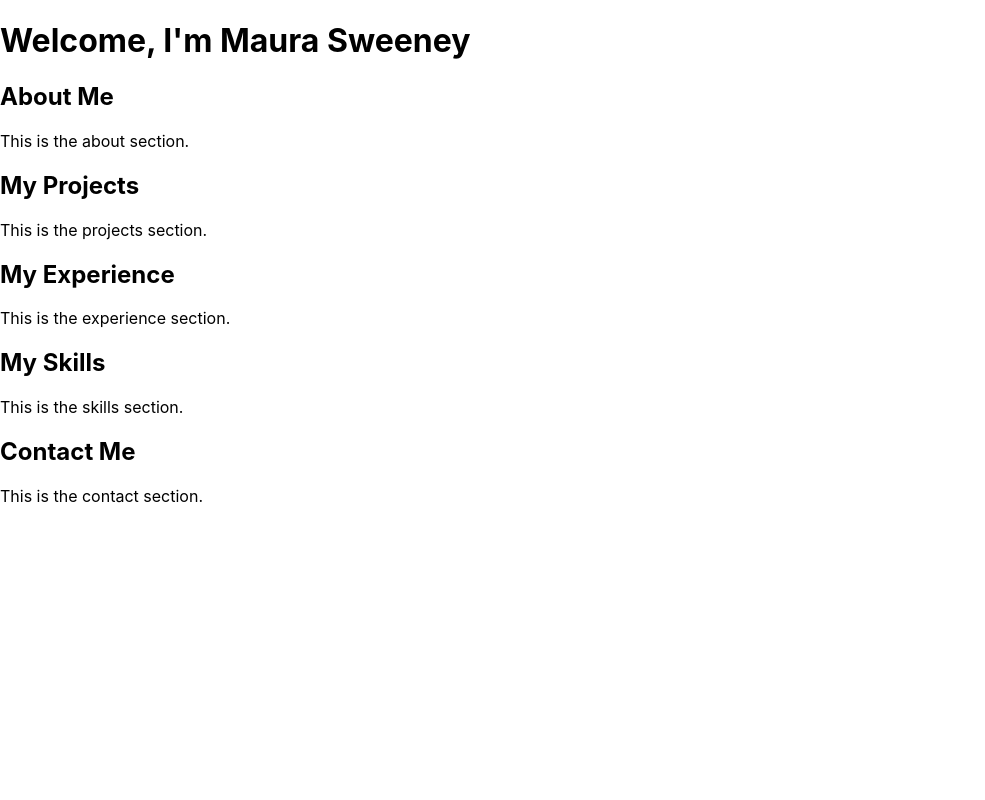
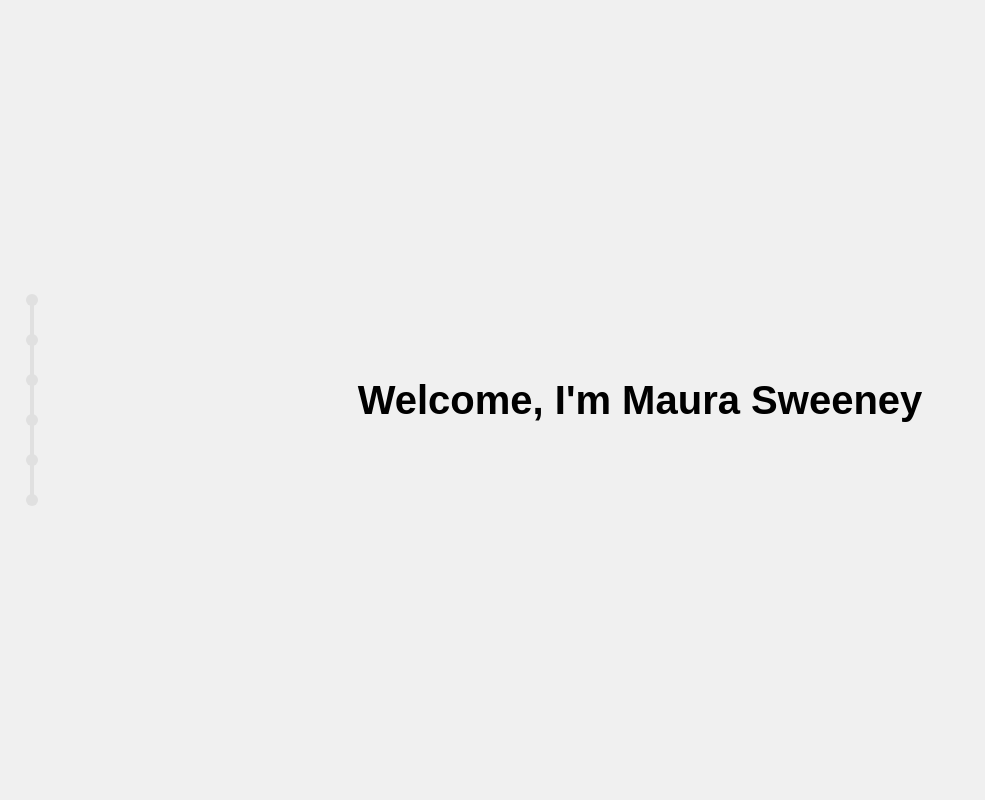
Before and after one commit to maurasweeney1/portfolio, a React (Create React App) app: page / in a window 1280 px wide. Shown: the top 800 px of the page, without its empty margins (0-985 px from the left). Built offline with nearby package versions, Linux system fonts and the light colour scheme.

Commit message:
styling layout

```diff
--- a/src/App.css
+++ b/src/App.css
@@ -0,0 +1,255 @@
+* {
+  margin: 0;
+  padding: 0;
+  box-sizing: border-box;
+}
+
+body {
+  font-family: Arial, sans-serif;
+  line-height: 1.6;
+  scroll-behavior: smooth;
+}
+
+/* Welcome Section */
+.welcome-section {
+  height: 100vh;
+  display: flex;
+  flex-direction: column;
+  justify-content: center;
+  align-items: center;
+  text-align: center;
+  background: #f0f0f0;
+  position: relative;
+}
+
+.welcome-section h1 {
+  font-size: 2.5rem;
+}
+
+.welcome-section .name span {
+  display: inline-block;
+  opacity: 0;
+  transform: translateY(-50px);
+  animation: dropIn 0.5s ease forwards;
+}
+
+.welcome-section .name span:nth-child(1) {
+  animation-delay: 0.1s;
+}
+
+.welcome-section .name span:nth-child(2) {
+  animation-delay: 0.2s;
+}
+
+.welcome-section .name span:nth-child(3) {
+  animation-delay: 0.3s;
+}
+
+.welcome-section .name span:nth-child(4) {
+  animation-delay: 0.4s;
+}
+
+.welcome-section .name span:nth-child(5) {
+  animation-delay: 0.5s;
+}
+
+.welcome-section .name span:nth-child(6) {
+  animation-delay: 0.6s;
+}
+
+.welcome-section .name span:nth-child(7) {
+  animation-delay: 0.7s;
+}
+
+.welcome-section .name span:nth-child(8) {
+  animation-delay: 0.8s;
+}
+
+.welcome-section .name span:nth-child(9) {
+  animation-delay: 0.9s;
+}
+
+.welcome-section .name span:nth-child(10) {
+  animation-delay: 1.0s;
+}
+
+.welcome-section .name span:nth-child(11) {
+  animation-delay: 1.1s;
+}
+
+.welcome-section .name span:nth-child(12) {
+  animation-delay: 1.2s;
+
+}.welcome-section .name span:nth-child(13) {
+  animation-delay: 1.3s;
+}
+
+@keyframes dropIn {
+  to {
+    opacity: 1;
+    transform: translateY(0);
+  }
+}
+
+/* Sections */
+section {
+  height: 100vh;
+  padding: 50px;
+  background: #ffffff;
+  border-bottom: 1px solid #ddd;
+}
+
+section:nth-child(even) {
+  background: #f9f9f9;
+}
+
+h2 {
+  font-size: 2rem;
+  margin-bottom: 20px;
+}
+
+.slide-in {
+  opacity: 0;
+  transform: translateX(-50px);
+  transition: opacity 0.5s ease, transform 0.5s ease;
+}
+
+.slide-in.visible {
+  opacity: 1;
+  transform: translateX(0);
+}
+
+/* Sidebar Progress Bar */
+.progress-container {
+  position: fixed;
+  left: 20px;
+  top: 50%;
+  transform: translateY(-50%);
+  width: 24px;
+  height: 200px;
+  z-index: 1000;
+  display: flex;
+  justify-content: center;
+}
+
+.progress-line {
+  position: absolute;
+  width: 4px;
+  height: 100%;
+  background: #e0e0e0;
+}
+
+.progress-line::before {
+  content: '';
+  position: absolute;
+  top: 0;
+  left: 0;
+  width: 100%;
+  height: 100%;
+  background: #e0e0e0;
+}
+
+.progress-line::after {
+  content: '';
+  position: absolute;
+  top: 0;
+  left: 0;
+  width: 100%;
+  height: var(--progress-height, 0%);
+  background: #007acc;
+}
+
+.section-markers {
+  position: absolute;
+  width: 100%;
+  height: 100%;
+}
+
+.section-marker {
+  position: absolute;
+  width: 24px;
+  height: 24px;
+  cursor: pointer;
+  display: flex;
+  justify-content: center;
+  align-items: center;
+}
+
+.section-marker::after {
+  content: '';
+  width: 12px;
+  height: 12px;
+  background: #e0e0e0;
+  border-radius: 50%;
+  transition: all 0.3s ease;
+}
+
+.section-marker.active::after {
+  background: #007acc;
+}
+
+.section-title {
+  position: absolute;
+  left: 20px;
+  top: 50%;
+  white-space: nowrap;
+  background: #fff;
+  padding: 4px 8px;
+  border-radius: 4px;
+  font-size: 14px;
+  color: #333;
+  opacity: 0;
+  pointer-events: none;
+  transition: opacity 0.2s ease;
+  box-shadow: 0 2px 4px rgba(0, 0, 0, 0.1);
+  transition: opacity 0.3s ease;
+}
+
+.section-marker.current .section-title {
+  animation: fadeInOut 2s ease forwards;
+}
+
+.section-marker:hover .section-title {
+  opacity: 1;
+}
+
+.section-marker.active::before {
+  content: '';
+  position: absolute;
+  bottom: 50%;
+  left: 50%;
+  transform: translateX(-50%);
+  width: 4px;
+  background: #007acc;
+  height: 100vh; /* 100% */
+  z-index: -1;
+}
+
+.section-marker:not(.active)+.section-marker.active::before {
+  display: none;
+}
+
+@media (prefers-reduced-motion: reduce) {
+  .slide-in {
+    opacity: 1;
+    transform: none;
+  }
+}
+
+@keyframes fadeInOut {
+  0% {
+    opacity: 0;
+  }
+
+  20% {
+    opacity: 1;
+  }
+
+  80% {
+    opacity: 1;
+  }
+
+  100% {
+    opacity: 0;
+  }
+}
--- a/src/App.js
+++ b/src/App.js
@@ -1,22 +1,162 @@
 import "./App.css";
-import React from "react";
+import React, { useEffect, useState } from "react";
 import About from "./Components/About";
+import Skills from "./Components/Skills";
 import Projects from "./Components/Projects";
+import Experience from "./Components/Experience";
 import Contact from "./Components/Contact";
-import Skills from "./Components/Skills";
-import Experience from "./Components/Experience";
 
 function App() {
+  const [activeSection, setActiveSection] = useState("");
+  const [progress, setProgress] = useState(0);
+
+  const sections = [
+    { id: "welcome", title: "Welcome" },
+    { id: "about", title: "About" },
+    { id: "skills", title: "Skills" },
+    { id: "projects", title: "Projects" },
+    { id: "experience", title: "Experience" },
+    { id: "contact", title: "Contact" },
+  ];
+
+  useEffect(() => {
+    const calculateProgress = () => {
+      const windowHeight = window.innerHeight;
+      const windowMiddle = windowHeight / 2;
+      const documentHeight =
+        document.documentElement.scrollHeight - windowHeight;
+      const scrollTop = window.scrollY || document.documentElement.scrollTop;
+
+      const firstSection = document.getElementById(sections[0].id);
+      const firstSectionTop =
+        firstSection.getBoundingClientRect().top + window.scrollY;
+
+      // Calculate progress relative to first section
+      const adjustedScrollTop = Math.max(0, scrollTop - firstSectionTop);
+      const adjustedDocumentHeight = documentHeight - firstSectionTop;
+      const overallProgress =
+        (adjustedScrollTop / adjustedDocumentHeight) * 100;
+
+      setProgress(Math.min(100, Math.max(0, overallProgress)));
+
+      // Find active section based on window middle
+      const sectionElements = sections.map((section) => ({
+        id: section.id,
+        element: document.getElementById(section.id),
+      }));
+
+      for (const section of sectionElements) {
+        if (section.element) {
+          const rect = section.element.getBoundingClientRect();
+          const sectionMiddle = rect.top + rect.height / 2;
+          if (Math.abs(sectionMiddle - windowMiddle) < windowHeight * 0.25) {
+            setActiveSection(section.id);
+            break;
+          }
+        }
+      }
+    };
+
+    window.addEventListener("scroll", calculateProgress);
+    calculateProgress();
+
+    return () => window.removeEventListener("scroll", calculateProgress);
+  }, [sections]);
+
+  const scrollToSection = (sectionId) => {
+    const element = document.getElementById(sectionId);
+    if (element) {
+      const elementRect = element.getBoundingClientRect();
+      const absoluteElementTop = elementRect.top + window.scrollY;
+      const windowHeight = window.innerHeight;
+      const middle =
+        absoluteElementTop - windowHeight / 2 + elementRect.height / 2;
+
+      window.scrollTo({
+        top: middle,
+        behavior: "smooth",
+      });
+    }
+  };
+
+  useEffect(() => {
+    const observerCallback = (entries) => {
+      entries.forEach((entry) => {
+        if (entry.isIntersecting) {
+          entry.target.classList.add("visible");
+        }
+      });
+    };
+
+    const observer = new IntersectionObserver(observerCallback, {
+      threshold: 0.1,
+    });
+
+    const sections = document.querySelectorAll(".slide-in");
+    sections.forEach((section) => observer.observe(section));
+
+    return () => sections.forEach((section) => observer.unobserve(section));
+  }, []);
+
   return (
     <div>
-      <header>
-        <h1>Welcome, I'm Maura Sweeney</h1>
-      </header>
       <main>
+        <div className="progress-container">
+          <div
+            className="progress-line"
+            style={{
+              "--progress-height": `${progress}%`,
+            }}
+          ></div>
+          <div className="section-markers">
+            {sections.map((section, index) => {
+              const sectionProgress = (index / (sections.length - 1)) * 100;
+              const isActive = sectionProgress <= progress;
+              const isCurrent = section.id === activeSection;
+
+              return (
+                <div
+                  key={section.id}
+                  className={`section-marker ${isActive ? "active" : ""} ${
+                    isCurrent ? "current" : ""
+                  }`}
+                  style={{
+                    top: `${sectionProgress}%`,
+                    transform: "translateY(-50%)",
+                  }}
+                  onClick={() => scrollToSection(section.id)}
+                >
+                  <span className="section-title">{section.title}</span>
+                </div>
+              );
+            })}
+          </div>
+        </div>
+
+        <div id="welcome" className="welcome-section">
+          <h1>
+            Welcome, I'm{" "}
+            <span className="name">
+              <span>M</span>
+              <span>a</span>
+              <span>u</span>
+              <span>r</span>
+              <span>a</span>
+              <span>&nbsp;</span>
+              <span>S</span>
+              <span>w</span>
+              <span>e</span>
+              <span>e</span>
+              <span>n</span>
+              <span>e</span>
+              <span>y</span>
+            </span>
+          </h1>
+        </div>
         <About />
+        <Skills />
         <Projects />
         <Experience />
-        <Skills />
         <Contact />
       </main>
     </div>
--- a/src/Components/About/index.js
+++ b/src/Components/About/index.js
@@ -1,6 +1,6 @@
 const About = () => {
   return (
-    <section id="about">
+    <section className="slide-in" id="about">
       <h2>About Me</h2>
       <p>This is the about section.</p>
     </section>
--- a/src/Components/Contact/index.js
+++ b/src/Components/Contact/index.js
@@ -1,6 +1,8 @@
+import React from "react";
+
 const Contact = () => {
   return (
-    <section id="contact">
+    <section className="slide-in" id="contact">
       <h2>Contact Me</h2>
       <p>This is the contact section.</p>
     </section>
--- a/src/Components/Experience/index.js
+++ b/src/Components/Experience/index.js
@@ -1,6 +1,8 @@
+import React from "react";
+
 const Experience = () => {
   return (
-    <section id="experience">
+    <section className="slide-in" id="experience">
       <h2>My Experience</h2>
       <p>This is the experience section.</p>
     </section>
--- a/src/Components/Projects/index.js
+++ b/src/Components/Projects/index.js
@@ -1,6 +1,8 @@
+import React from "react";
+
 const Projects = () => {
   return (
-    <section id="projects">
+    <section className="slide-in" id="projects">
       <h2>My Projects</h2>
       <p>This is the projects section.</p>
     </section>
--- a/src/Components/Skills/index.js
+++ b/src/Components/Skills/index.js
@@ -1,6 +1,8 @@
+import React from "react";
+
 const Skills = () => {
   return (
-    <section id="skills">
+    <section className="slide-in" id="skills">
       <h2>My Skills</h2>
       <p>This is the skills section.</p>
     </section>
```
Also changed, not shown: public/m.png, src/Assets/Images/meInLisbon.jpeg (added).
